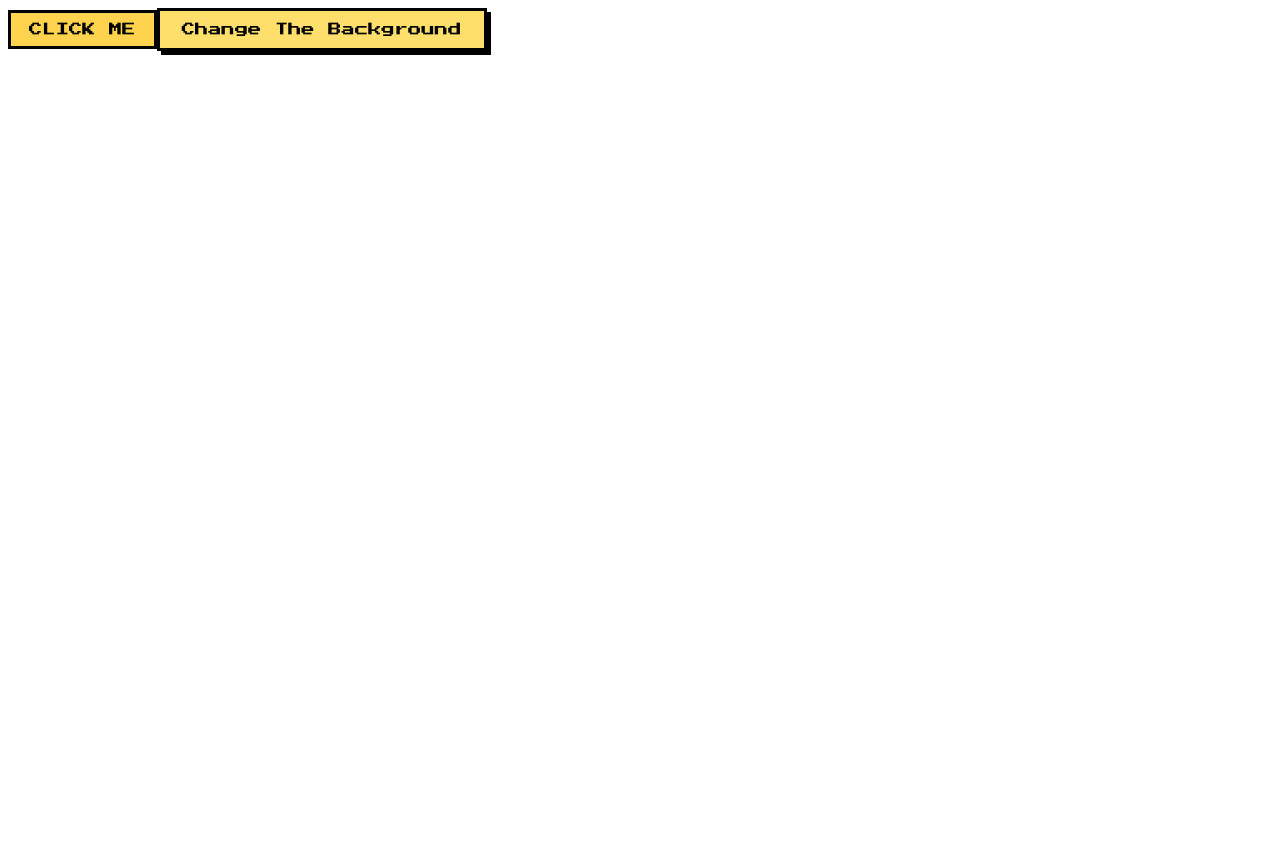
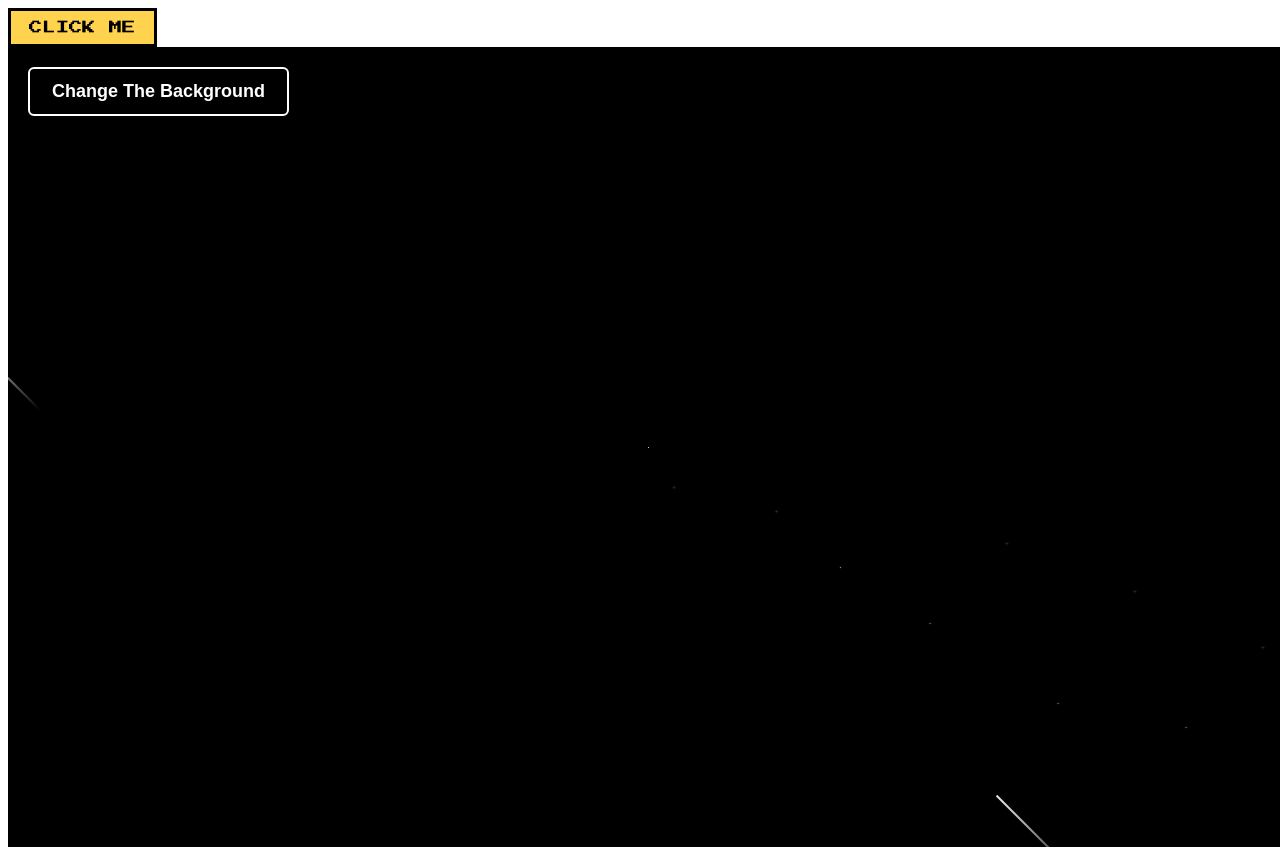
Before and after one commit to AyushSmith00/RetroLib, a React (Vite) app in the folder retroLib/: page / in a window 1280 px wide. Before the commit the page ends 800 px from the top, so only its background shows below. Built offline with nearby package versions, Linux system fonts and the light colour scheme.

Commit message:
adding retro-bg1

```diff
--- a/retroLib/src/components/Button/Background.css
+++ b/retroLib/src/components/Button/Background.css
@@ -1,14 +1,114 @@
+/* Wrapper for all backgrounds */
+.retro-background {
+  position: absolute;
+  top: 20px;
+  left: 20px;
+  z-index: 9999;
+  padding: 10px 18px;
+  background: #ff0099;
+  border: none;
+  color: white;
+  font-weight: bold;
+  cursor: pointer;
+  border-radius: 6px;
+}
+
+.background-wrapper {
+  width: 100vw;
+  height: 100vh;
+  position: relative;
+  overflow: hidden;
+  display: flex;
+  justify-content: center;
+  align-items: center;
+}
+
+/* Background 1 = Stars Night Sky */
+.bg-1 {
+  background: #000;
+}
+
+/* Stars */
+.stars {
+  width: 1px;
+  height: 1px;
+  position: absolute;
+  background: white;
+  box-shadow: 2vw 5vh 2px white, 10vw 8vh 2px white, 15vw 15vh 1px white,
+    22vw 22vh 1px white, 28vw 12vh 2px white, 32vw 32vh 1px white,
+    38vw 18vh 2px white, 42vw 35vh 1px white, 48vw 25vh 2px white,
+    53vw 42vh 1px white, 58vw 15vh 2px white, 63vw 38vh 1px white,
+    68vw 28vh 2px white, 73vw 45vh 1px white, 78vw 32vh 2px white,
+    83vw 48vh 1px white, 88vw 20vh 2px white, 93vw 52vh 1px white,
+    98vw 35vh 2px white, 5vw 60vh 1px white, 12vw 65vh 2px white,
+    18vw 72vh 1px white, 25vw 78vh 2px white, 30vw 85vh 1px white,
+    35vw 68vh 2px white, 40vw 82vh 1px white, 45vw 92vh 2px white,
+    50vw 75vh 1px white, 55vw 88vh 2px white, 60vw 95vh 1px white,
+    65vw 72vh 2px white, 70vw 85vh 1px white, 75vw 78vh 2px white,
+    80vw 92vh 1px white, 85vw 82vh 2px white, 90vw 88vh 1px white,
+    95vw 75vh 2px white;
+  animation: twinkle 8s infinite linear;
+}
+
+@keyframes twinkle {
+  0% { opacity: 0.4; }
+  100% { opacity: 1; }
+}
+
+/* Shooting stars */
+.shooting-star {
+  position: absolute;
+  width: 100px;
+  height: 2px;
+  background: linear-gradient(90deg, white, transparent);
+  animation: shoot 3s infinite ease-in;
+}
+
+.shooting-star:nth-child(1) {
+  top: 20%;
+  left: -100px;
+  animation-delay: 0s;
+}
+
+.shooting-star:nth-child(2) {
+  top: 35%;
+  left: -100px;
+  animation-delay: 1s;
+}
+
+.shooting-star:nth-child(3) {
+  top: 50%;
+  left: -100px;
+  animation-delay: 2s;
+}
+
+@keyframes shoot {
+  0% { opacity: 0; transform: translate(-200px, -200px) rotate(45deg); }
+  50% { opacity: 1; }
+  100% { opacity: 0; transform: translate(600px, 600px) rotate(45deg); }
+}
+
+/* Background 2 */
+.bg-2 {
+  background: linear-gradient(135deg, #ff8a00, #e52e71);
+}
+
+/* Background 3 */
+.bg-3 {
+  background: linear-gradient(135deg, #00c6ff, #0072ff);
+}
+
+/* Background 4 */
+.bg-4 {
+  background: repeating-linear-gradient(45deg, #000, #000 10px, #222 10px, #222 20px);
+}
+
+/* Button Style */
 .retro-background {
   padding: 12px 22px;
-  font-family: "Press Start 2P", sans-serif;
-  border: 3px solid black;
-  background: #ffdf6b;
+  font-size: 18px;
+  border: 2px solid white;
+  background: transparent;
+  color: white;
   cursor: pointer;
-  box-shadow: 4px 4px 0 black;
-  transition: 0.1s;
 }
-
-.retro-background:active {
-  box-shadow: 2px 2px 0 black;
-  transform: translate(2px, 2px);
-}
--- a/retroLib/src/components/Button/Choosebackground.tsx
+++ b/retroLib/src/components/Button/Choosebackground.tsx
@@ -1,26 +1,38 @@
-import React, {useState} from "react";
-import "./Background.css"
+import React, { useState } from "react";
+import "./Background.css";
 
-export const Choosebackground: React.FC<{ children: React.ReactNode}> = ({children}) => {
-
-    const retrobackgrounds = [
-        "linear-gradient(135deg, #ff8a00, #e52e71)",
-        "linear-gradient(135deg, #00c6ff, #0072ff)",
-        "repeating-linear-gradient(45deg, #000, #000 10px, #222 10px, #222 20px)",
-        "repeating-linear-gradient(90deg, #f00, #f00 10px, #ff0 10px, #ff0 20px)",
+export const Choosebackground: React.FC<{ children: React.ReactNode }> = ({ children }) => {
+  const backgrounds = [
+    "bg-1",  // Stars background
+    "bg-2",
+    "bg-3",
+    "bg-4"
   ];
 
   const [index, setIndex] = useState(0);
 
   const ChangeBackground = () => {
-        const switchBackground  = (index + 1) % retrobackgrounds.length;
-        document.body.style.background = retrobackgrounds[index];
-        setIndex(switchBackground)
-    }
+    setIndex((prev) => (prev + 1) % backgrounds.length);
+  };
 
   return (
+    <div className={`background-wrapper ${backgrounds[index]}`}>
+
+      {index === 0 && (
+        <>
+          <div className="stars"></div>
+          <div className="shooting-star"></div>
+          <div className="shooting-star"></div>
+          <div className="shooting-star"></div>
+          <div className="shooting-star"></div>
+          <div className="shooting-star"></div>
+        </>
+      )}
+
+      {/* Your Button */}
       <button className="retro-background" onClick={ChangeBackground}>
         {children}
       </button>
-    )
-}
+    </div>
+  );
+};
```
Lines whose indentation alone changed are shown as unchanged.
